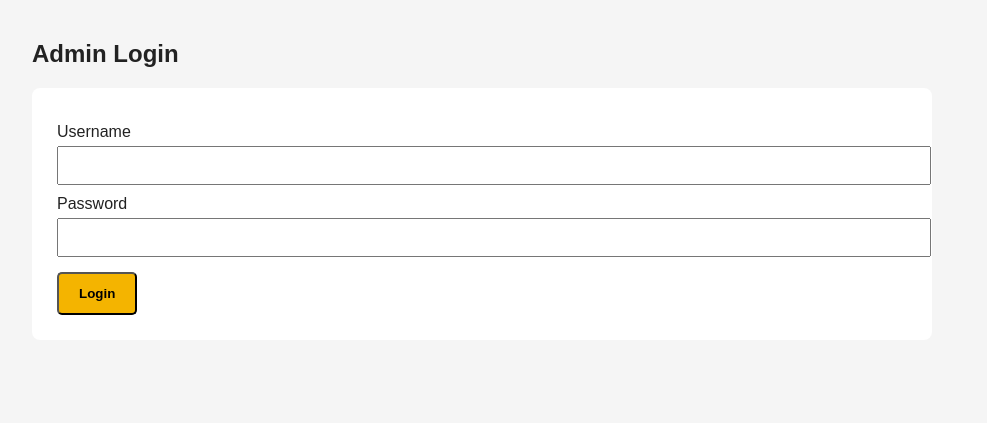
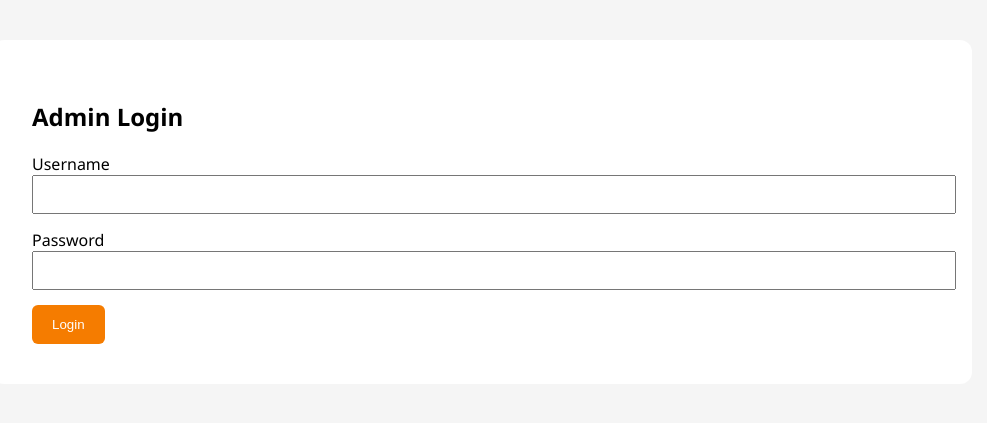
Before and after one commit to mccalsta/mballregistry, a Flask app: page /admin/login in a window 1280 px wide. Shown: the top 423 px of the page, without its empty margins (158-1145 px from the left). Run offline with Flask 3, Linux system fonts and the light colour scheme.

Commit message:
Update CSS variables and style rules
Refactor CSS styles for improved design and consistency.

```diff
--- a/static/css/style.css
+++ b/static/css/style.css
@@ -1,89 +1,41 @@
+:root {
+  --black: #111;
+  --orange: #f57c00;
+  --light: #f5f5f5;
+}
+
 body {
-    font-family: Arial, sans-serif;
-    margin: 0;
-    background: #f5f5f5;
-    color: #222;
+  background: var(--light);
+  font-family: "Segoe UI", sans-serif;
 }
 
 .container {
-    max-width: 900px;
-    margin: auto;
-    padding: 20px;
+  max-width: 900px;
+  margin: 40px auto;
+  background: white;
+  padding: 40px;
+  border-radius: 12px;
 }
 
-.header {
-    background: #0b3c5d;
-    color: white;
-    padding: 15px 0;
+h1 {
+  color: var(--black);
 }
 
-.header h1 {
-    margin: 0;
+button {
+  background: var(--orange);
+  color: white;
+  border: none;
+  padding: 12px 20px;
+  border-radius: 6px;
+  cursor: pointer;
 }
 
-.header nav a {
-    color: white;
-    margin-right: 15px;
-    text-decoration: none;
-    font-weight: bold;
+button:hover {
+  opacity: 0.9;
 }
 
-.hero {
-    background: white;
-    padding: 40px;
-    text-align: center;
-    border-radius: 8px;
+input, select, textarea {
+  width: 100%;
+  padding: 10px;
+  margin-bottom: 15px;
 }
-
-.btn {
-    display: inline-block;
-    background: #f4b400;
-    color: black;
-    padding: 12px 20px;
-    margin-top: 15px;
-    text-decoration: none;
-    border-radius: 5px;
-    font-weight: bold;
-}
-
-.form {
-    background: white;
-    padding: 25px;
-    border-radius: 8px;
-}
-
-.form label {
-    display: block;
-    margin-top: 10px;
-}
-
-.form input,
-.form select {
-    width: 100%;
-    padding: 10px;
-    margin-top: 5px;
-}
-
-.footer {
-    text-align: center;
-    padding: 15px;
-    margin-top: 40px;
-    background: #eee;
-}
-
-.flash {
-    background: #dff0d8;
-    padding: 10px;
-    border-radius: 5px;
-    margin-bottom: 15px;
-}
-
-table {
-    width: 100%;
-    border-collapse: collapse;
-}
-
-table th, table td {
-    padding: 10px;
-    border: 1px solid #ccc;
-}
```
